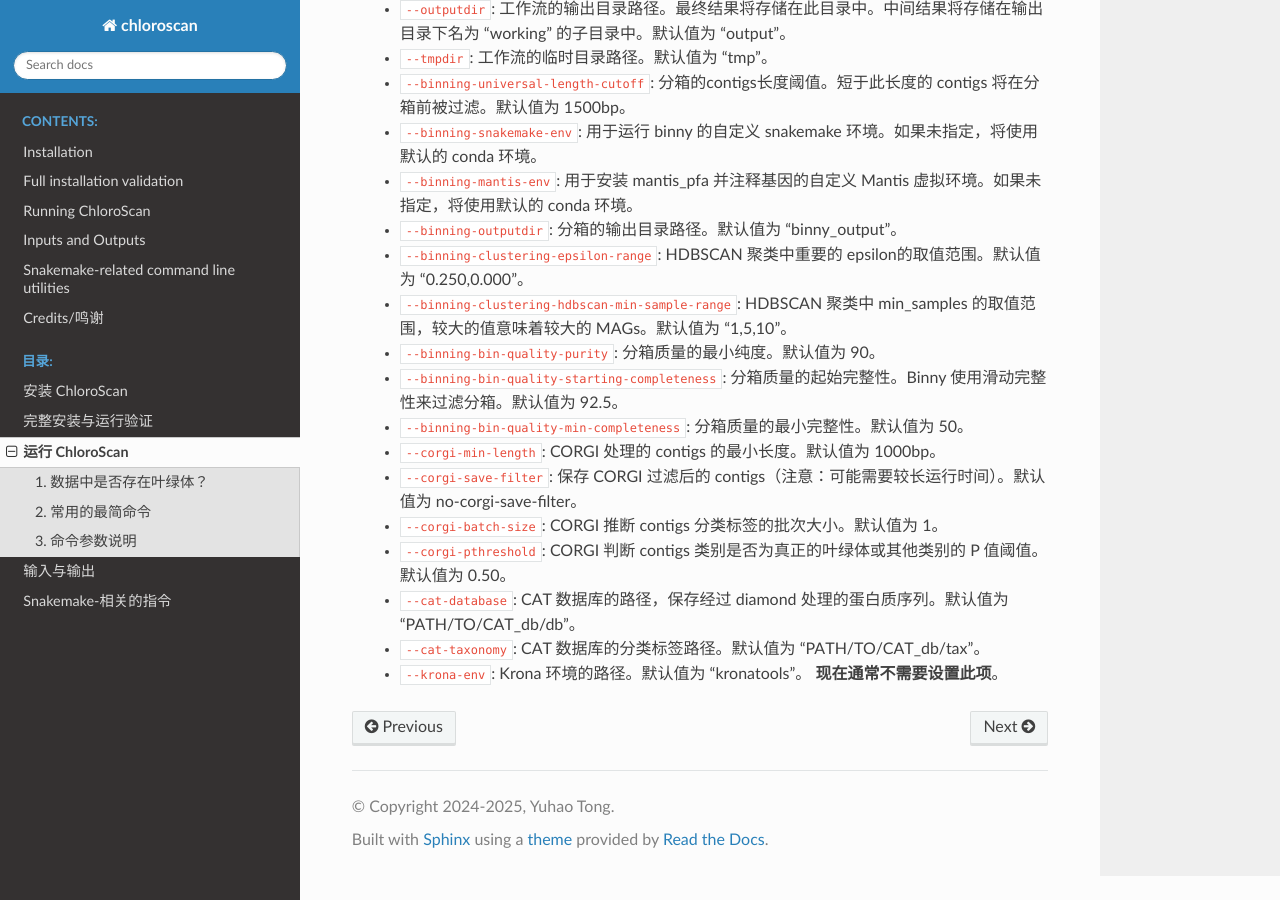
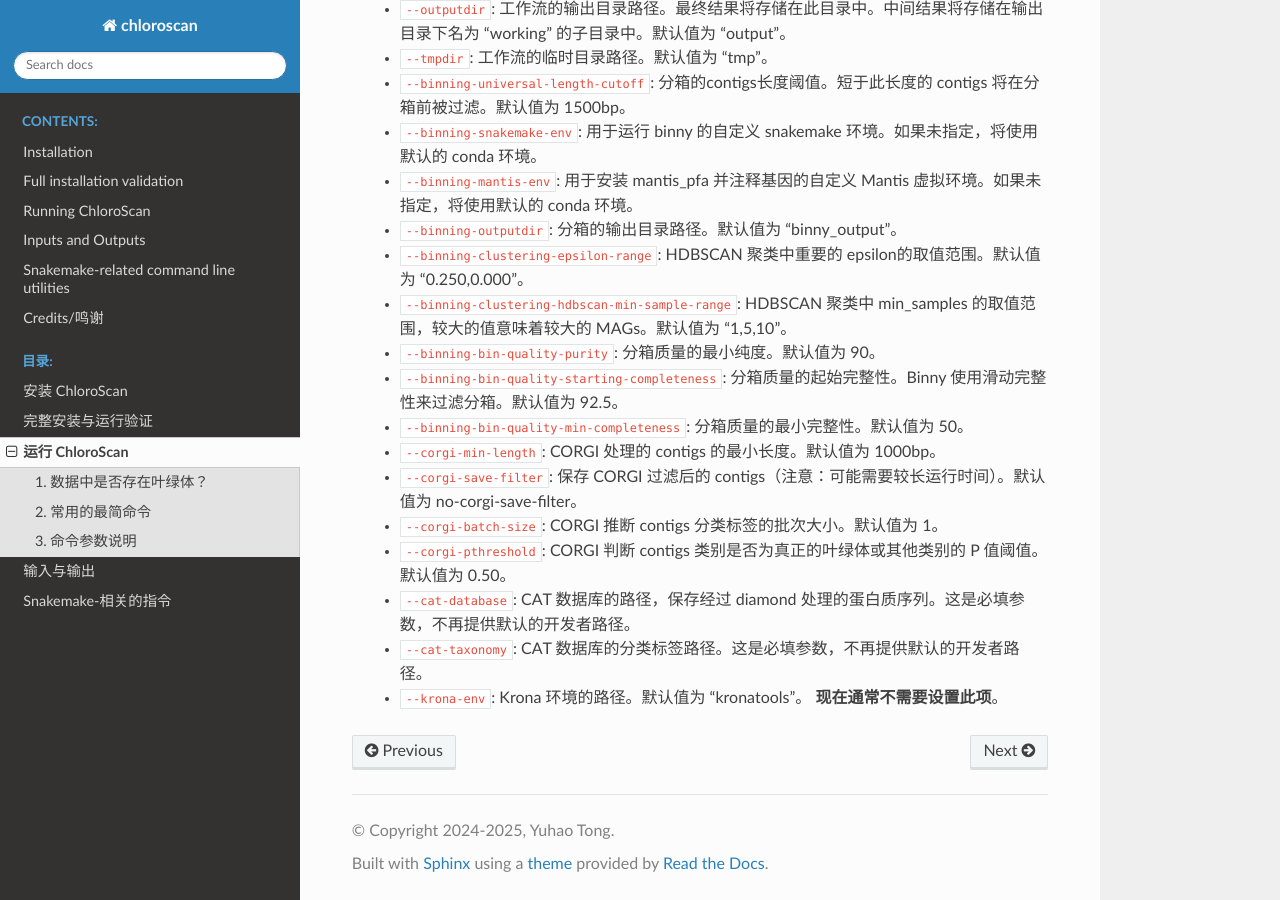
Before and after one commit to Andyargueasae/chloroscan, a Sphinx documentation site: the page built from docs/source/main/how_to_run_CN.rst, in a window 1280 px wide and 900 px high, scrolled down 3701 px. Built offline with Sphinx 7.4.7 and the Read the Docs theme 3.1.0, drawn with Linux system fonts in a browser that asks for light colours.

Commit message:
docs: remove outdated CAT defaults from Chinese reference

```diff
--- a/docs/source/main/how_to_run_CN.rst
+++ b/docs/source/main/how_to_run_CN.rst
@@ -200,6 +200,6 @@ ChloroScan 的完整命令空间如下所示：
  - ``--corgi-save-filter``: 保存 CORGI 过滤后的 contigs（注意：可能需要较长运行时间）。默认值为 no-corgi-save-filter。
  - ``--corgi-batch-size``: CORGI 推断 contigs 分类标签的批次大小。默认值为 1。
  - ``--corgi-pthreshold``: CORGI 判断 contigs 类别是否为真正的叶绿体或其他类别的 P 值阈值。默认值为 0.50。
- - ``--cat-database``: CAT 数据库的路径，保存经过 diamond 处理的蛋白质序列。默认值为 "PATH/TO/CAT_db/db"。
- - ``--cat-taxonomy``: CAT 数据库的分类标签路径。默认值为 "PATH/TO/CAT_db/tax"。
+ - ``--cat-database``: CAT 数据库的路径，保存经过 diamond 处理的蛋白质序列。这是必填参数，不再提供默认的开发者路径。
+ - ``--cat-taxonomy``: CAT 数据库的分类标签路径。这是必填参数，不再提供默认的开发者路径。
  - ``--krona-env``: Krona 环境的路径。默认值为 "kronatools"。 **现在通常不需要设置此项**。
```
